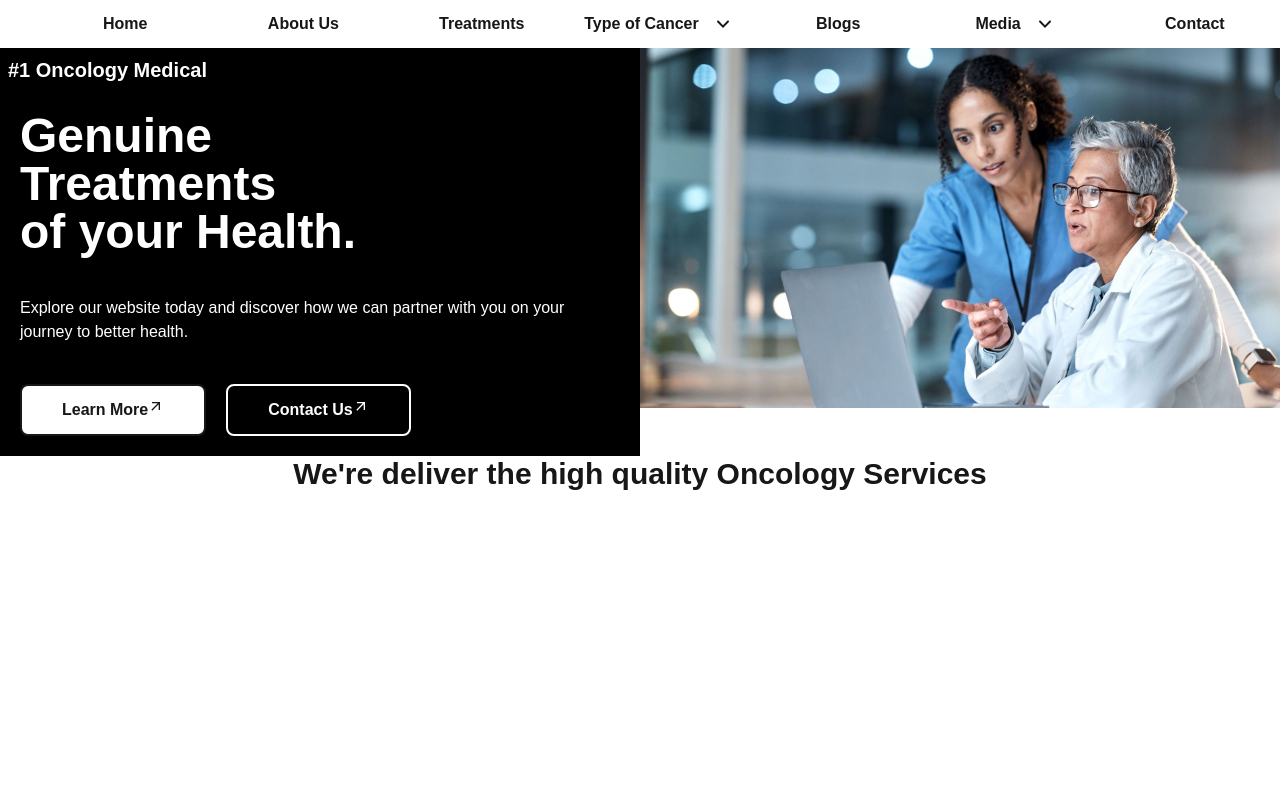
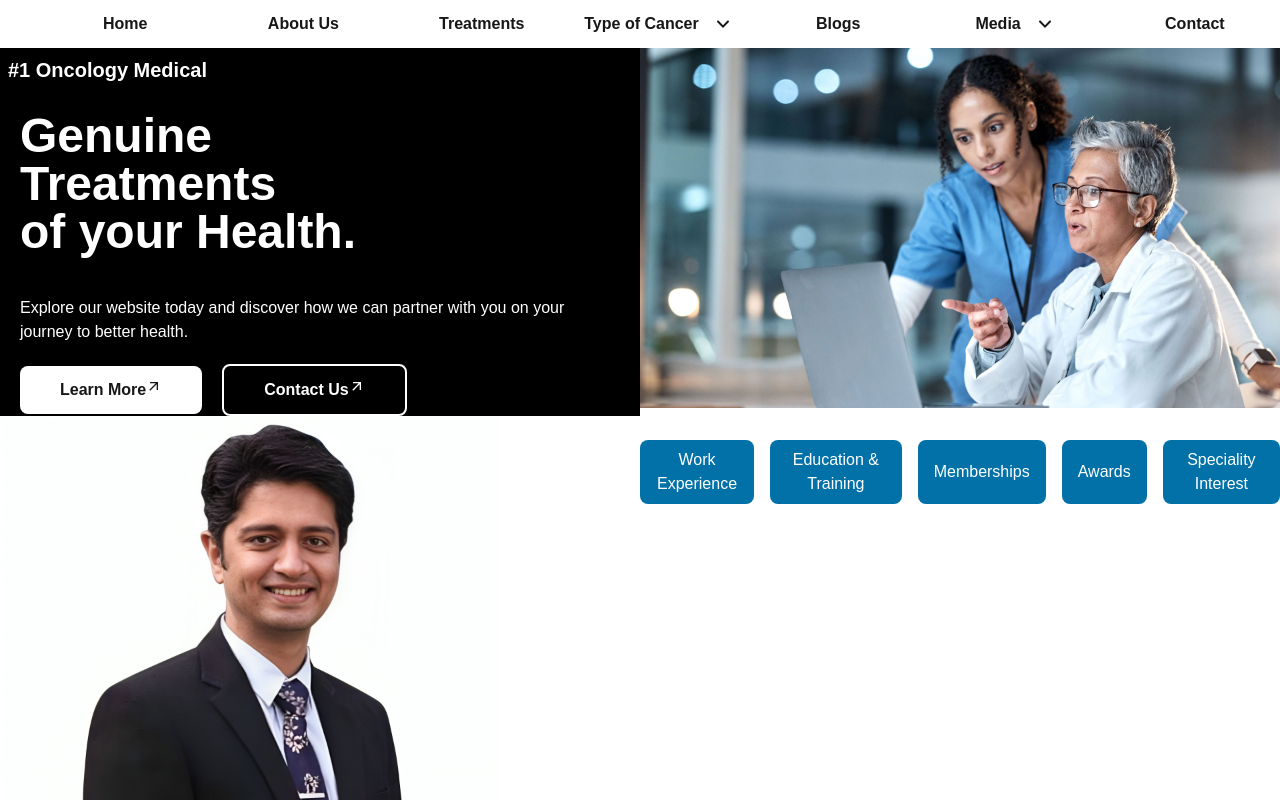
Before and after one commit to AQITPvtLtd/drdevaratharya, a Next.js app: page / in a window 1280 px wide. Shown: the top 800 px of the page. Built offline with nearby package versions, Linux system fonts and the light colour scheme.

Commit message:
update codes

```diff
--- a/src/app/page.js
+++ b/src/app/page.js
@@ -1,3 +1,4 @@
+import About from "@/components/homepage/About";
 import Banner from "@/components/homepage/Banner";
 import OncologyServices from "@/components/homepage/OncologyServices";
 
@@ -5,6 +6,7 @@ export default function Home() {
   return (
     <div>
       <Banner />
+      <About />
       <OncologyServices />
     </div>
   );
--- /dev/null
+++ b/src/components/homepage/About.jsx
@@ -0,0 +1,100 @@
+"use client"
+import React, { useState } from 'react'
+import Image from 'next/image'
+
+const About = () => {
+  const [activeCategory, setActiveCategory] = useState("Experience"); // Set default category to "Experience"
+
+  const AboutContent = [
+    {
+      id: 1,
+      content: [
+        "Sr. Consultant, Medical Oncology at International Oncology Centre, Fortis Hospital, Noida from 1st April 2012 to 2017",
+        "Hon Associate Consultant, Medical Oncology, Action Cancer Hospital, Delhi from 2011 to 2012",
+      ],
+      category: "Work Experience"
+    },
+    {
+      id: 2,
+      content: [
+        "MBBS from Maulana Azad Medical College, Delhi University",
+        "M.D. (Internal Medicine) from Govt. Medical College, Surat, (South Gujarat University)",
+        "D.M. (Medical Oncology) from Gujarat Cancer & Research Institute, B J Medical College, Ahmedabad, (Gujarat University)"
+      ],
+      category: "Education & Training"
+    },
+    {
+      id: 3,
+      content: [
+        "Indian Co-Operative Oncology Network (ICON)",
+        "Indian Society of Medical and Paediatric Oncology (ISMPO)",
+        "European Society of Medical Oncology (ESMO)",
+        "American Society of Clinical Oncology (ASCO)",
+        "Association of Physicians of India (API NOIDA CHAPTER)"
+      ],
+      category: "Memberships"
+    },
+    {
+      id: 4,
+      content: [
+        "European Certificate in Medical Oncology",
+        "P.I. in multiple trials",
+        "Many National/ International publications & presentations",
+      ],
+      category: "Awards"
+    },
+    {
+      id: 5,
+      content: [
+        "Breast Cancer",
+        "Lung Cancer",
+        "Head and Neck Cancer",
+        "Bone and Soft Tissue Sarcoma"
+      ],
+      category: "Speciality Interest"
+    }
+
+  ];
+
+  const handleCategoryClick = (category) => {
+    setActiveCategory(category);
+  };
+  return (
+    <div>
+      <div className='max-w-full grid lg:grid-cols-12'>
+        <div className='col-span-6'>
+          <Image src='/about/team-3.png' width={1000} height={1000} style={{ maxWidth: '500px', height: 'auto' }} alt='' />
+        </div>
+
+        <div className='col-span-6'>
+          <div className="buttons mt-6 flex justify-center md:space-x-4 space-x-1">
+            {['Work Experience', 'Education & Training', 'Memberships', 'Awards', 'Speciality Interest'].map((category) => (
+              <button
+                key={category}
+                className="bg-[#0271a7] text-white py-2 px-4 rounded-lg cursor-pointer hover:bg-[#015d7a] focus:outline-none"
+                onClick={() => handleCategoryClick(category)}
+              >
+                {category}
+              </button>
+            ))}
+          </div>
+
+          <div className="content mt-6 leading-6">
+            {AboutContent.filter(item => item.category === activeCategory).map((item) => (
+              <div key={item.id}>
+                <h2 className="text-2xl font-semibold text-center mb-5" style={{ fontFamily: 'Roboto Slab, serif' }}>{item.category}</h2>
+                <ul className="list-disc pl-5">
+                  {item.content.map((text, index) => (
+                    <li key={index}>{text}</li>
+                  ))}
+                </ul>
+              </div>
+            ))}
+          </div>
+        </div>
+      </div>
+    </div>
+  )
+}
+
+export default About
--- a/src/components/homepage/Banner.jsx
+++ b/src/components/homepage/Banner.jsx
@@ -10,9 +10,9 @@ const Banner = () => {
                     <p className='text-white font-semibold text-xl p-2'>#1 Oncology Medical</p>
                     <p className='text-white font-semibold text-5xl p-5'>Genuine <br /> Treatments <br /> of your Health.</p>
                     <p className='text-white p-5'>Explore our website today and discover how we can partner with you on your journey to better health.</p>
-                    <div className='space-x-5 p-5'>
-                        <button className='bg-white rounded-lg border-2 px-10 py-3 font-semibold'><span className='flex'>Learn More<MdOutlineArrowOutward /></span></button>
-                        <button className='bg-black text-white rounded-lg border-2 border-white px-10 py-3 font-semibold gap-5'><span className='flex'>Contact Us<MdOutlineArrowOutward /></span></button>
+                    <div className='space-x-5 px-5'>
+                        <button className='bg-white rounded-lg px-10 py-3 font-semibold hover:text-white hover:bg-blue-400'><span className='flex'>Learn More<MdOutlineArrowOutward /></span></button>
+                        <button className='bg-black text-white rounded-lg border-2 border-white px-10 py-3 font-semibold hover:text-black hover:bg-white'><span className='flex'>Contact Us<MdOutlineArrowOutward /></span></button>
                     </div>
                 </div>
                 <div className='col-span-6 md:order-[2] order-[1]'>
```
Also changed, not shown: public/about/team-3.png (added).
